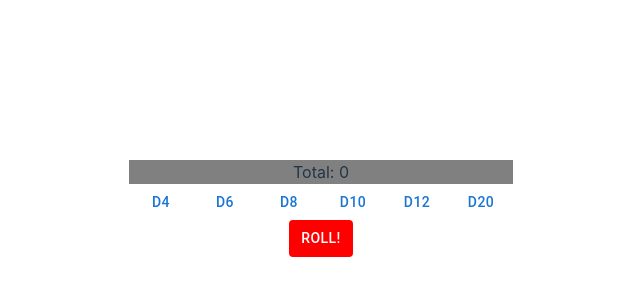
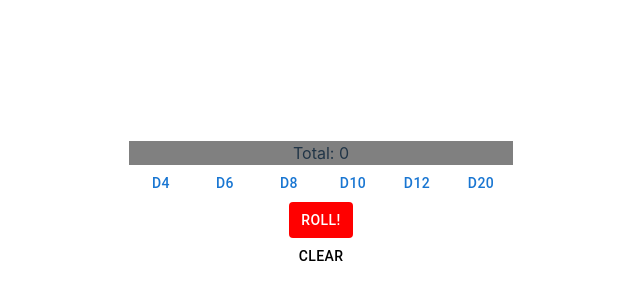
Before and after one commit to chengmic/Dice-Roller, a React (Vite) app: page / in a window 1280 px wide. Shown: the part 192-492 px from the top of the page, without its empty margins (319-959 px from the left). Built offline with nearby package versions, Linux system fonts and the light colour scheme.

Commit message:
implement clear button

```diff
--- a/src/App.jsx
+++ b/src/App.jsx
@@ -36,14 +36,15 @@ function App() {
     setTotal(total + die.value);
   };
 
-  /* handler to remove the die from the tray */
   const handleRemoveDie = (die) => {
-    /* create a new array with removed die */
     const newArr = rolledDice.filter((targetDie) => targetDie !== die);
     setRolledDice(newArr);
+    setTotal(total - die.value);
+  };
 
-    /* set new total */
-    setTotal(total - die.value);
+  const handleClearTray = () => {
+    setRolledDice([]);
+    setTotal(0);
   };
 
 
@@ -87,7 +88,12 @@ function App() {
 
       {/* Roll Button */}
       <Grid2>
-        <Button id="RollButton" varient="text" style = {{color: "white", backgroundColor: "red"}}>ROLL!</Button>
+        <Button id="RollButton" variant="text" style = {{color: "white", backgroundColor: "red"}}>ROLL!</Button>
+      </Grid2>
+
+      {/* Clear Button */}
+      <Grid2>
+        <Button onClick={ () => handleClearTray()} variant="text" style = {{color: "black", backgroundColor: "white"}}>Clear</Button>
       </Grid2>
     </div>
   );
```
